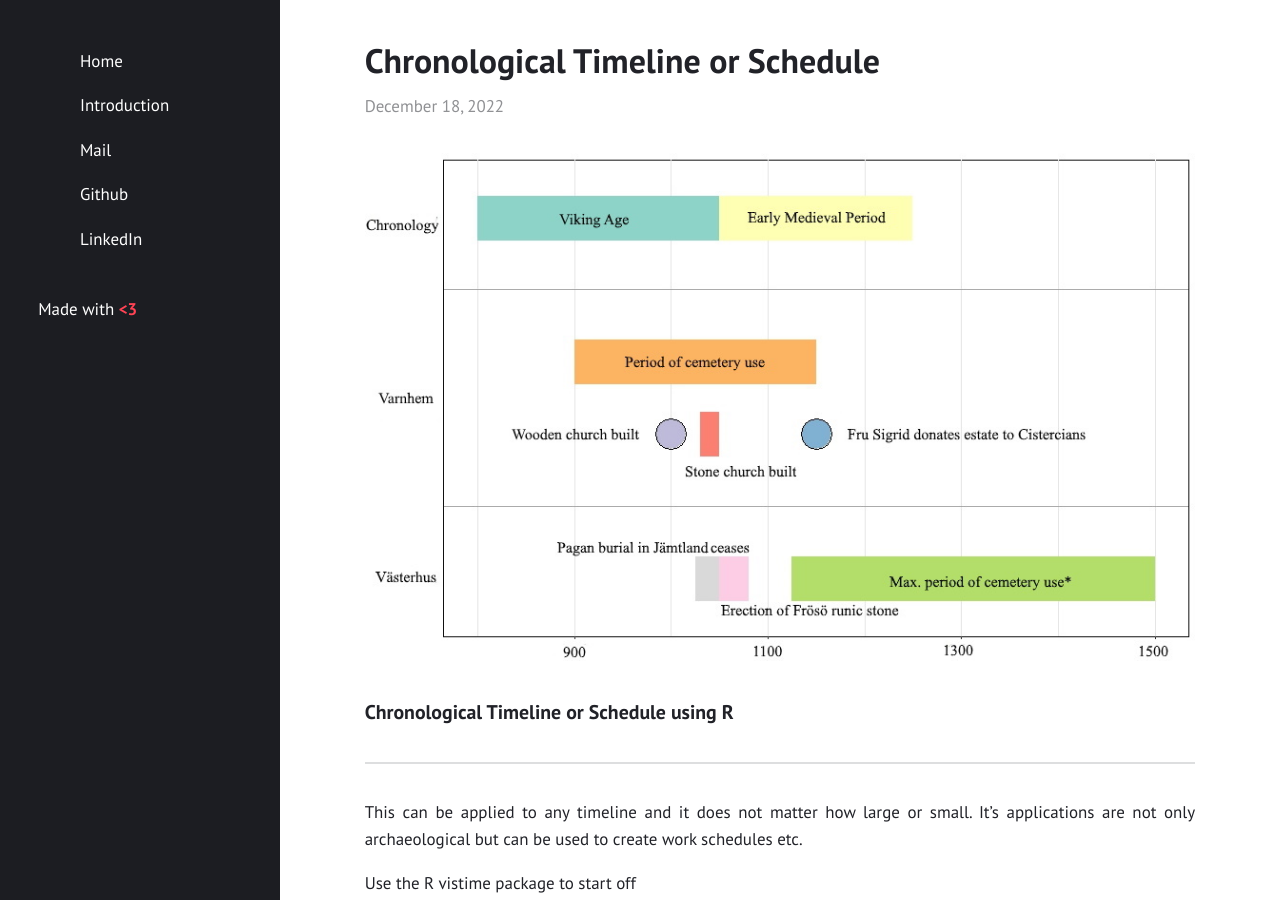
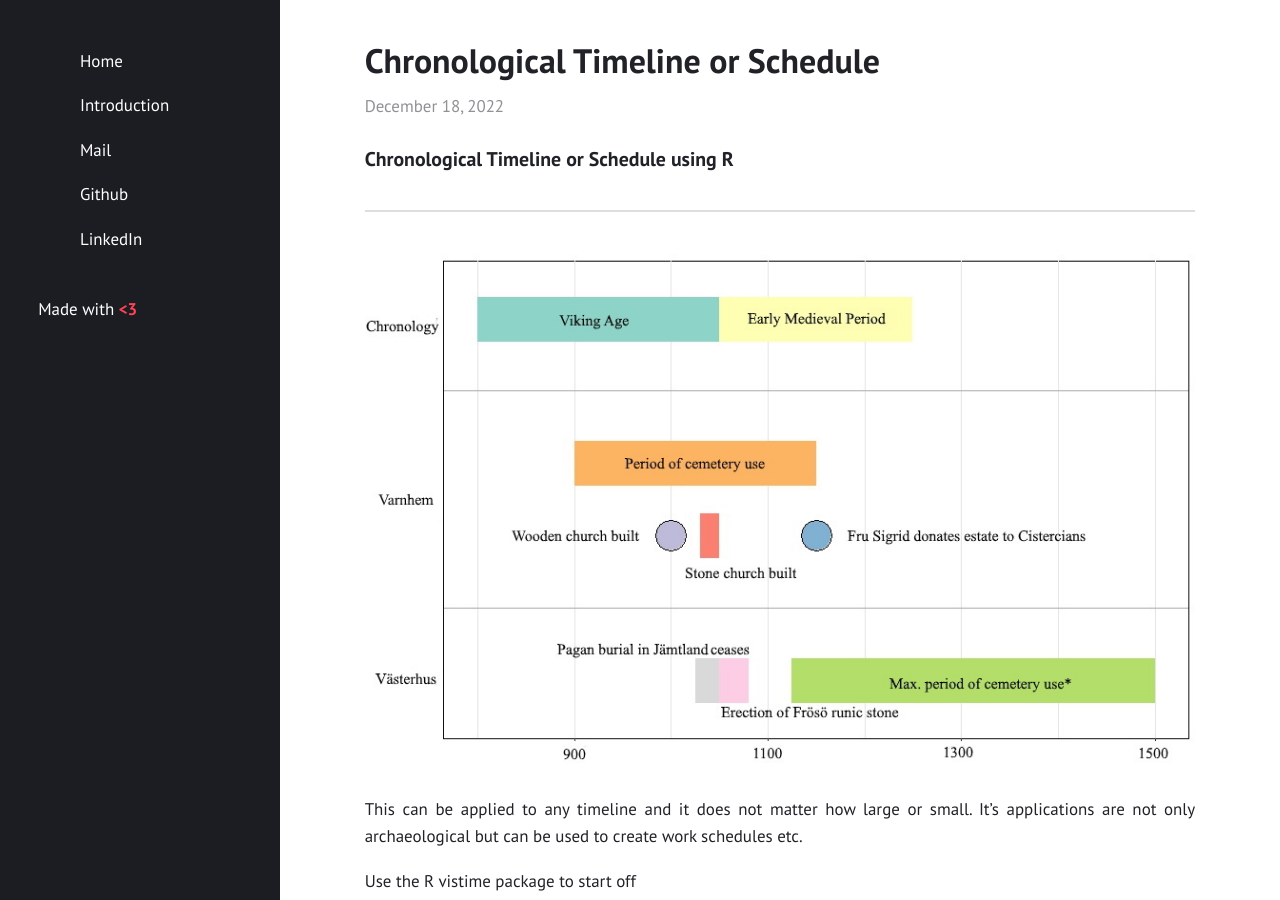
Before and after one commit to cwathen/Portfolio, a Jekyll site: the page built from _posts/2022-12-18-Chronological_timeline.README.md, in a window 1280 px wide and 900 px high. Built offline with Jekyll 4.4.1, drawn with Linux system fonts in a browser that asks for light colours.

Commit message:
Update 2022-12-18-Chronological_timeline.README.md

```diff
--- a/_posts/2022-12-18-Chronological_timeline.README.md
+++ b/_posts/2022-12-18-Chronological_timeline.README.md
@@ -5,9 +5,10 @@ layout: post
 categories: media
 ---
 
-![Timeline of two Viking age sites]({{site.baseurl}}/assets/Images/Rplot01n1.jpg)
+
 ### Chronological Timeline or Schedule using R
 ---
+![Timeline of two Viking age sites]({{site.baseurl}}/assets/Images/Rplot01n1.jpg)
 
 This can be applied to any timeline and it does not matter how large or small. It's applications are not only archaeological but can be used to create work schedules etc.
 
```
